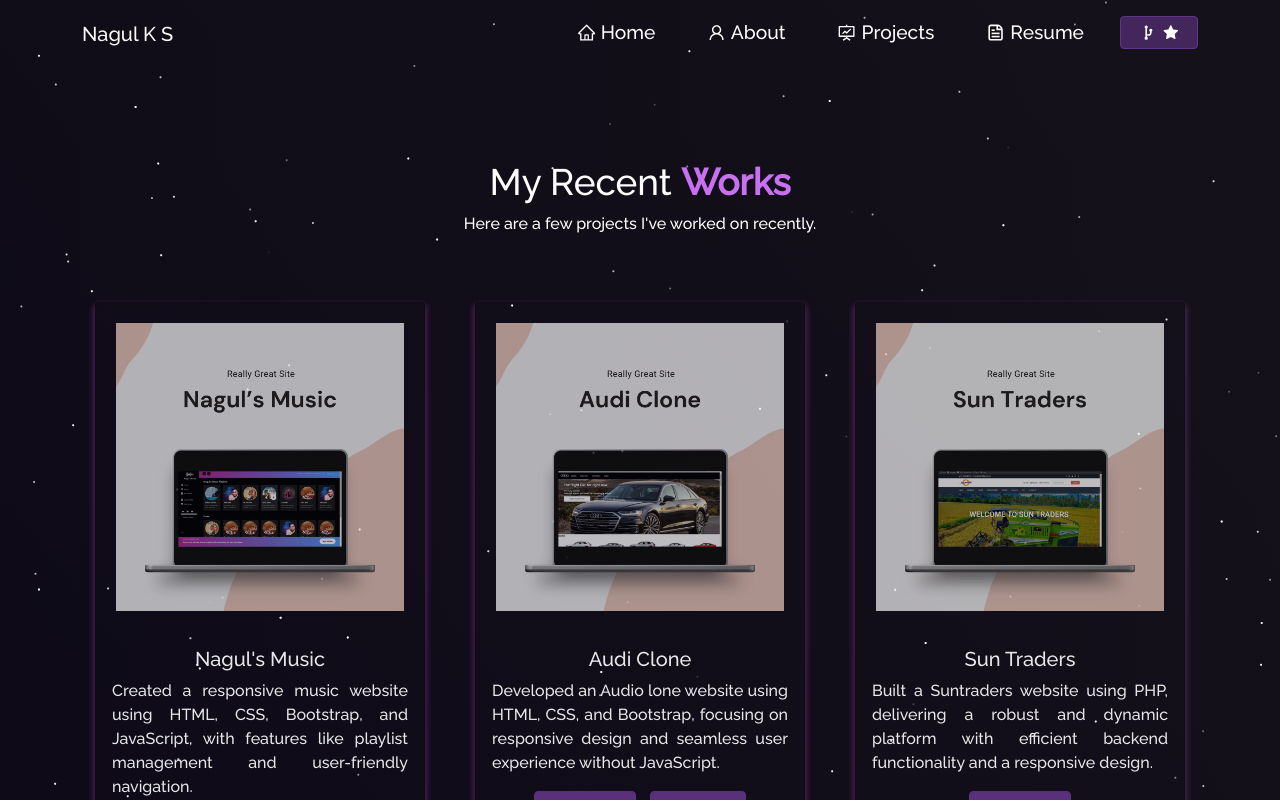
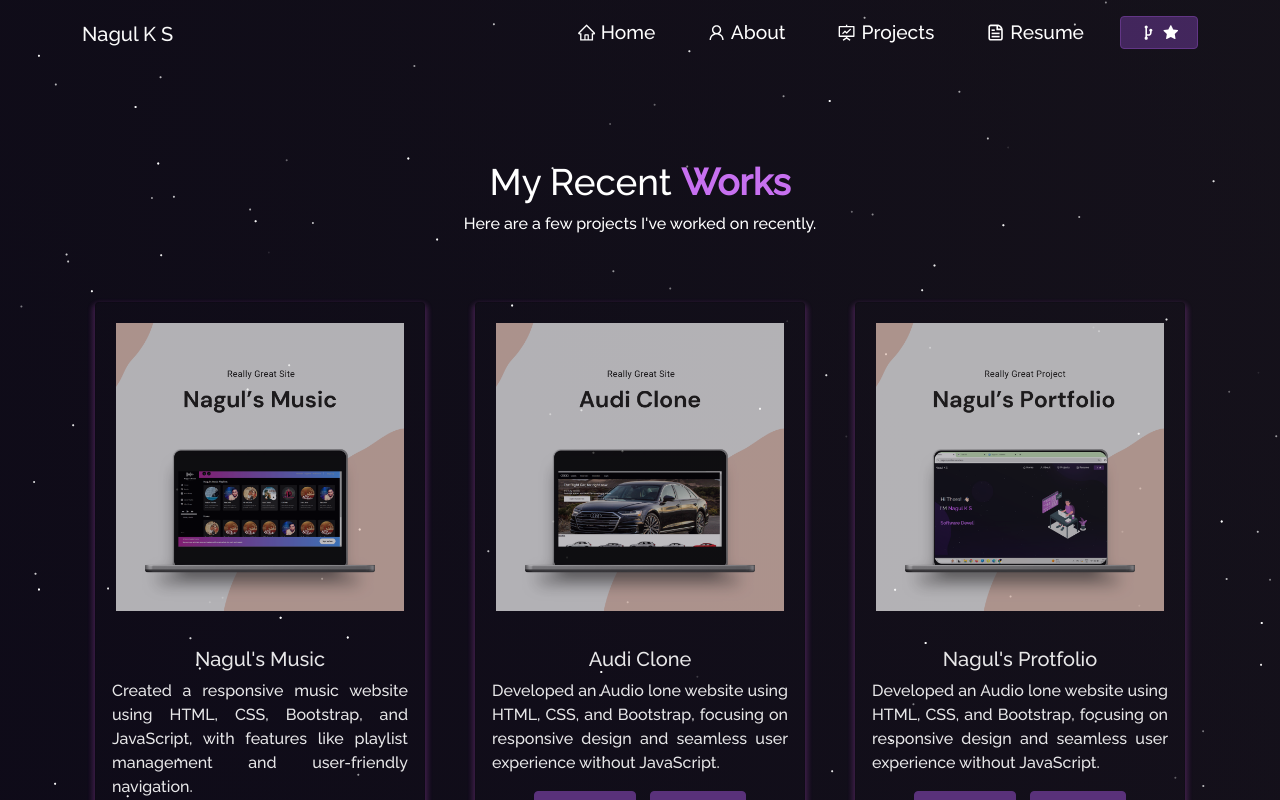
Before and after one commit to NAGULKS/Nagul-s-Portfolio, a React (Create React App) app: page /project in a window 1280 px wide. Shown: the top 800 px of the page. Built offline with nearby package versions, Linux system fonts and the light colour scheme.

Commit message:
Added Protfolio

```diff
--- a/src/components/Projects/Projects.js
+++ b/src/components/Projects/Projects.js
@@ -8,6 +8,7 @@ import Sun from "../../Assets/Projects/Sun.png";
 import Nagul from "../../Assets/Projects/Nagul.png";
 import Audi from "../../Assets/Projects/Audi.png";
 import Sentiment from "../../Assets/Projects/Sentiment.png";
+import Protfolio from "../../Assets/Projects/Protfolio.png";
 
 function Projects() {
   return (
@@ -40,6 +41,16 @@ function Projects() {
               description="Developed an Audio lone website using HTML, CSS, and Bootstrap, focusing on responsive design and seamless user experience without JavaScript."
               ghLink="https://github.com/NAGULKS/Audiclone.git"
               demoLink="https://nagulks.github.io/Audiclone/"
+            />
+          </Col>
+          <Col md={4} className="project-card">
+            <ProjectCard
+              imgPath={Protfolio}
+              isBlog={false}
+              title="Nagul's Protfolio"
+              description="Developed an Audio lone website using HTML, CSS, and Bootstrap, focusing on responsive design and seamless user experience without JavaScript."
+              ghLink="https://github.com/NAGULKS/Nagul-s-Protfolio.git"
+              demoLink="https://nagul-s-protfolio.vercel.app/"
             />
           </Col>
 
```
